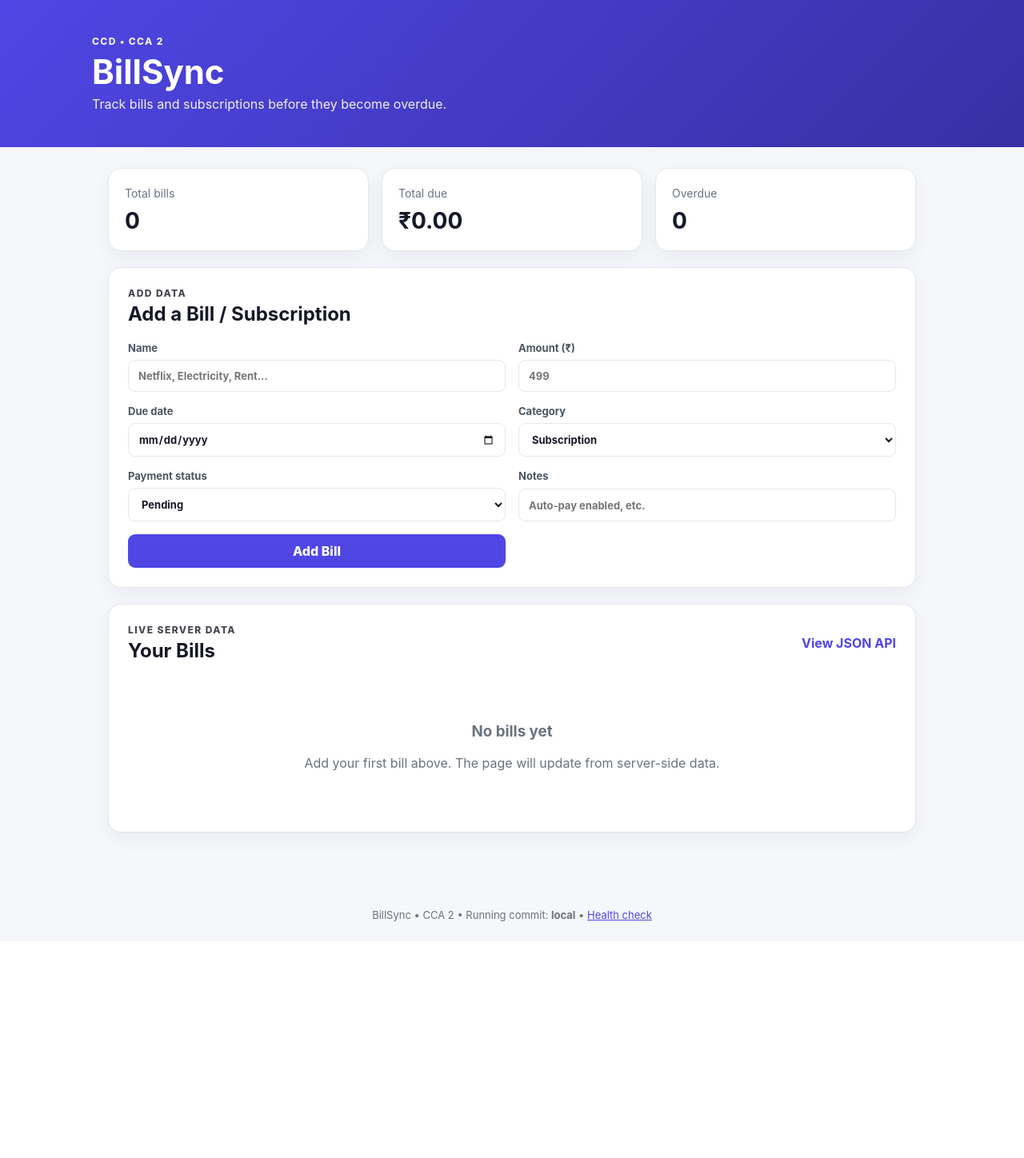
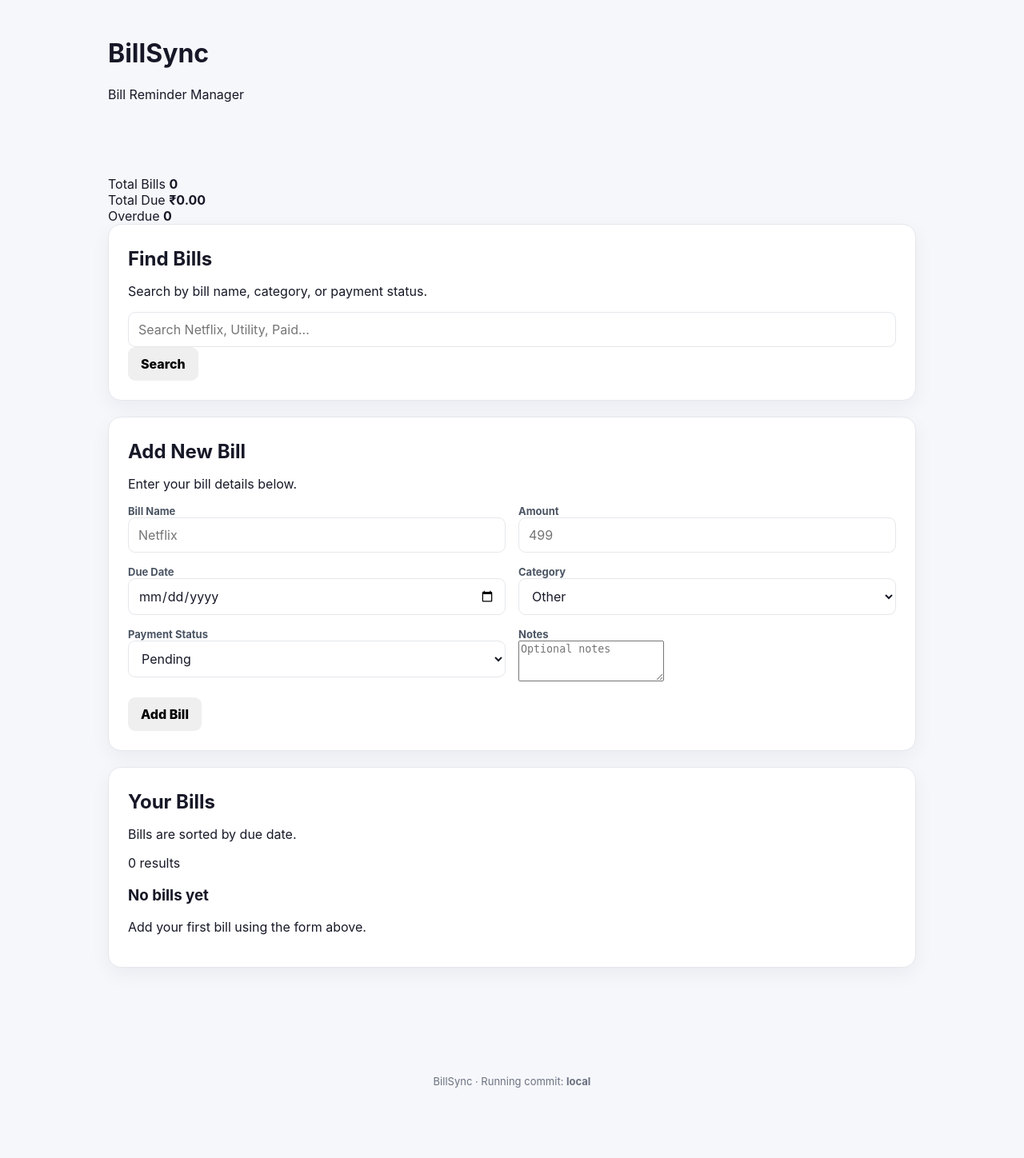
Before and after one commit to VaradBhelke/BillSync, a Flask app: page / in a window 1280 px wide. Shown: the whole page at 80% size. Before the commit the page ends 1152 px from the top, so only its background shows below. Run offline with Flask 3, Linux system fonts and the light colour scheme.

Commit message:
Add bill search feature

```diff
--- a/app.py
+++ b/app.py
@@ -111,10 +111,30 @@ def validate_bill(form):
     }
 
 
+def search_bills(search_term):
+    """Return bills matching name, category, or status."""
+    search_term = search_term.strip().lower()
+
+    if not search_term:
+        return bills
+
+    return [
+        bill
+        for bill in bills
+        if search_term in bill["name"].lower()
+        or search_term in bill["category"].lower()
+        or search_term in bill["status"].lower()
+    ]
+
+
 @app.get("/")
 def home():
+    search = request.args.get("search", "").strip()
+
+    filtered_bills = search_bills(search)
+
     ordered = sorted(
-        bills,
+        filtered_bills,
         key=lambda bill: bill["due_date"],
     )
 
@@ -125,6 +145,7 @@ def home():
         commit=get_commit(),
         error=None,
         form_data={},
+        search=search,
     )
 
 
@@ -149,6 +170,7 @@ def add_bill():
             commit=get_commit(),
             error=" ".join(errors),
             form_data=request.form,
+            search="",
         ), 400
 
     data["id"] = next_id
--- a/templates/index.html
+++ b/templates/index.html
@@ -2,155 +2,370 @@
 <html lang="en">
 <head>
     <meta charset="UTF-8">
-    <meta name="viewport" content="width=device-width, initial-scale=1.0">
-    <title>BillSync | Bill & Subscription Manager</title>
-    <link rel="stylesheet" href="{{ url_for('static', filename='style.css') }}">
+    <meta
+        name="viewport"
+        content="width=device-width, initial-scale=1.0"
+    >
+    <title>BillSync - Bill Reminder Manager</title>
+
+    <link
+        rel="stylesheet"
+        href="{{ url_for('static', filename='style.css') }}"
+    >
 </head>
+
 <body>
-<header class="hero">
+
+<header class="site-header">
+    <div class="container header-content">
         <div>
-        <p class="eyebrow">CCD • CCA 2</p>
             <h1>BillSync</h1>
-        <p>Track bills and subscriptions before they become overdue.</p>
+            <p>Bill Reminder Manager</p>
+        </div>
     </div>
 </header>
 
 <main class="container">
-    <section class="stats">
-        <article class="stat-card">
-            <span>Total bills</span>
+
+    {% if error %}
+        <div class="alert error">
+            {{ error }}
+        </div>
+    {% endif %}
+
+    <section class="summary-grid">
+
+        <div class="summary-card">
+            <span>Total Bills</span>
             <strong>{{ summary.count }}</strong>
-        </article>
-        <article class="stat-card">
-            <span>Total due</span>
+        </div>
+
+        <div class="summary-card">
+            <span>Total Due</span>
             <strong>₹{{ "%.2f"|format(summary.total_due) }}</strong>
-        </article>
-        <article class="stat-card">
+        </div>
+
+        <div class="summary-card">
             <span>Overdue</span>
             <strong>{{ summary.overdue }}</strong>
-        </article>
+        </div>
+
     </section>
 
     <section class="card">
-        <div class="section-heading">
+
+        <div class="section-header">
             <div>
-                <p class="eyebrow">Add data</p>
-                <h2>Add a Bill / Subscription</h2>
+                <h2>Find Bills</h2>
+                <p>
+                    Search by bill name, category, or payment status.
+                </p>
             </div>
         </div>
 
-        {% if error %}
-        <div class="alert">{{ error }}</div>
+        <form
+            method="GET"
+            action="{{ url_for('home') }}"
+            class="search-form"
+        >
+            <input
+                type="search"
+                name="search"
+                placeholder="Search Netflix, Utility, Paid..."
+                value="{{ search }}"
+                aria-label="Search bills"
+            >
+
+            <button type="submit">
+                Search
+            </button>
+
+            {% if search %}
+                <a
+                    href="{{ url_for('home') }}"
+                    class="clear-button"
+                >
+                    Clear
+                </a>
             {% endif %}
+        </form>
 
-        <form action="{{ url_for('add_bill') }}" method="post" class="bill-form">
-            <label>
-                Name
-                <input name="name" value="{{ form_data.get('name', '') }}"
-                       placeholder="Netflix, Electricity, Rent..." required>
-            </label>
+    </section>
 
-            <label>
-                Amount (₹)
-                <input name="amount" type="number" min="0.01" step="0.01"
+    <section class="card">
+
+        <div class="section-header">
+            <div>
+                <h2>Add New Bill</h2>
+                <p>Enter your bill details below.</p>
+            </div>
+        </div>
+
+        <form
+            method="POST"
+            action="{{ url_for('add_bill') }}"
+            class="bill-form"
+        >
+
+            <div class="form-group">
+                <label for="name">Bill Name</label>
+                <input
+                    id="name"
+                    type="text"
+                    name="name"
+                    value="{{ form_data.get('name', '') }}"
+                    placeholder="Netflix"
+                    required
+                >
+            </div>
+
+            <div class="form-group">
+                <label for="amount">Amount</label>
+                <input
+                    id="amount"
+                    type="number"
+                    name="amount"
+                    min="0.01"
+                    step="0.01"
                     value="{{ form_data.get('amount', '') }}"
-                       placeholder="499" required>
-            </label>
+                    placeholder="499"
+                    required
+                >
+            </div>
 
-            <label>
-                Due date
-                <input name="due_date" type="date"
-                       value="{{ form_data.get('due_date', '') }}" required>
-            </label>
+            <div class="form-group">
+                <label for="due_date">Due Date</label>
+                <input
+                    id="due_date"
+                    type="date"
+                    name="due_date"
+                    value="{{ form_data.get('due_date', '') }}"
+                    required
+                >
+            </div>
 
-            <label>
-                Category
-                <select name="category">
-                    {% for item in ["Subscription", "Utility", "Rent", "Insurance", "Loan/EMI", "Other"] %}
-                    <option {% if form_data.get('category', 'Subscription') == item %}selected{% endif %}>
-                        {{ item }}
+            <div class="form-group">
+                <label for="category">Category</label>
+                <select
+                    id="category"
+                    name="category"
+                >
+                    {% for category in [
+                        "Subscription",
+                        "Utility",
+                        "Rent",
+                        "Insurance",
+                        "Loan/EMI",
+                        "Other"
+                    ] %}
+                        <option
+                            value="{{ category }}"
+                            {% if form_data.get(
+                                'category',
+                                'Other'
+                            ) == category %}
+                                selected
+                            {% endif %}
+                        >
+                            {{ category }}
                         </option>
                     {% endfor %}
                 </select>
-            </label>
+            </div>
 
-            <label>
-                Payment status
-                <select name="status">
-                    {% for item in ["Pending", "Paid", "Overdue"] %}
-                    <option {% if form_data.get('status', 'Pending') == item %}selected{% endif %}>
-                        {{ item }}
+            <div class="form-group">
+                <label for="status">Payment Status</label>
+                <select
+                    id="status"
+                    name="status"
+                >
+                    {% for status in [
+                        "Pending",
+                        "Paid",
+                        "Overdue"
+                    ] %}
+                        <option
+                            value="{{ status }}"
+                            {% if form_data.get(
+                                'status',
+                                'Pending'
+                            ) == status %}
+                                selected
+                            {% endif %}
+                        >
+                            {{ status }}
                         </option>
                     {% endfor %}
                 </select>
-            </label>
+            </div>
 
-            <label>
-                Notes
-                <input name="notes" value="{{ form_data.get('notes', '') }}"
-                       placeholder="Auto-pay enabled, etc.">
-            </label>
+            <div class="form-group full-width">
+                <label for="notes">Notes</label>
+                <textarea
+                    id="notes"
+                    name="notes"
+                    rows="3"
+                    placeholder="Optional notes"
+                >{{ form_data.get('notes', '') }}</textarea>
+            </div>
 
-            <button class="primary" type="submit">Add Bill</button>
+            <div class="form-actions full-width">
+                <button
+                    type="submit"
+                    class="primary-button"
+                >
+                    Add Bill
+                </button>
+            </div>
+
         </form>
+
     </section>
 
     <section class="card">
-        <div class="section-heading">
+
+        <div class="section-header">
             <div>
-                <p class="eyebrow">Live server data</p>
-                <h2>Your Bills</h2>
+                <h2>
+                    {% if search %}
+                        Search Results
+                    {% else %}
+                        Your Bills
+                    {% endif %}
+                </h2>
+
+                {% if search %}
+                    <p>
+                        Results for:
+                        <strong>"{{ search }}"</strong>
+                    </p>
+                {% else %}
+                    <p>
+                        Bills are sorted by due date.
+                    </p>
+                {% endif %}
             </div>
-            <a class="api-link" href="{{ url_for('api_bills') }}">View JSON API</a>
+
+            <span class="result-count">
+                {{ bills|length }} result{% if bills|length != 1 %}s{% endif %}
+            </span>
         </div>
 
         {% if bills %}
-        <div class="table-wrap">
+
+            <div class="table-wrapper">
                 <table>
+
                     <thead>
                         <tr>
-                        <th>Name</th>
+                            <th>Bill</th>
                             <th>Amount</th>
-                        <th>Due date</th>
+                            <th>Due Date</th>
                             <th>Category</th>
                             <th>Status</th>
                             <th>Notes</th>
                             <th>Action</th>
                         </tr>
                     </thead>
+
                     <tbody>
+
                         {% for bill in bills %}
+
                             <tr>
-                        <td><strong>{{ bill.name }}</strong></td>
-                        <td>₹{{ "%.2f"|format(bill.amount) }}</td>
-                        <td>{{ bill.due_date }}</td>
-                        <td>{{ bill.category }}</td>
-                        <td><span class="badge {{ bill.status|lower }}">{{ bill.status }}</span></td>
-                        <td>{{ bill.notes or "—" }}</td>
+
                                 <td>
-                            <form action="{{ url_for('delete_bill', bill_id=bill.id) }}" method="post">
-                                <button class="delete" type="submit">Delete</button>
+                                    <strong>
+                                        {{ bill.name }}
+                                    </strong>
+                                </td>
+
+                                <td>
+                                    ₹{{ "%.2f"|format(bill.amount) }}
+                                </td>
+
+                                <td>
+                                    {{ bill.due_date }}
+                                </td>
+
+                                <td>
+                                    {{ bill.category }}
+                                </td>
+
+                                <td>
+                                    <span
+                                        class="status
+                                        status-{{ bill.status|lower }}"
+                                    >
+                                        {{ bill.status }}
+                                    </span>
+                                </td>
+
+                                <td>
+                                    {{ bill.notes or "-" }}
+                                </td>
+
+                                <td>
+                                    <form
+                                        method="POST"
+                                        action="{{
+                                            url_for(
+                                                'delete_bill',
+                                                bill_id=bill.id
+                                            )
+                                        }}"
+                                    >
+                                        <button
+                                            type="submit"
+                                            class="delete-button"
+                                        >
+                                            Delete
+                                        </button>
                                     </form>
                                 </td>
+
                             </tr>
+
                         {% endfor %}
+
                     </tbody>
+
                 </table>
             </div>
+
         {% else %}
-        <div class="empty">
+
+            <div class="empty-state">
+
+                {% if search %}
+                    <h3>No bills found</h3>
+                    <p>
+                        Try another search term or clear the search.
+                    </p>
+                {% else %}
                     <h3>No bills yet</h3>
-            <p>Add your first bill above. The page will update from server-side data.</p>
+                    <p>
+                        Add your first bill using the form above.
+                    </p>
+                {% endif %}
+
             </div>
+
         {% endif %}
+
     </section>
+
 </main>
 
-<footer>
-    BillSync • CCA 2 • Running commit:
+<footer class="site-footer">
+    <div class="container">
+        <p>
+            BillSync &middot;
+            Running commit:
             <strong>{{ commit }}</strong>
-    <span>•</span>
-    <a href="{{ url_for('health') }}">Health check</a>
+        </p>
+    </div>
 </footer>
+
 </body>
 </html>
```
Also changed, not shown: test_app.py (+32 -0 lines). Lines whose indentation alone changed are shown as unchanged.
